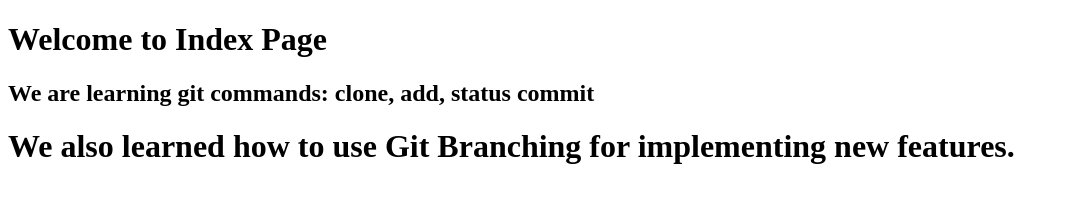
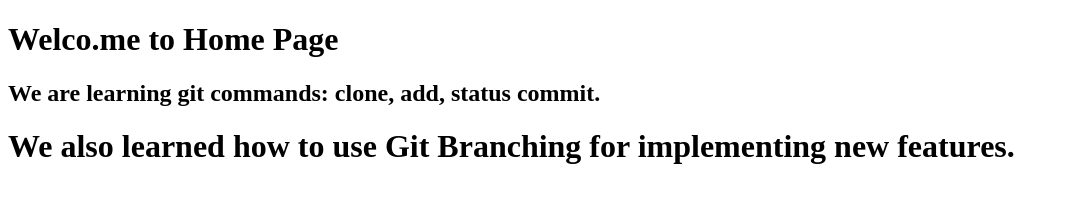
Before and after one commit to Chandan6005/ParvaM-CEC-GenAI-Workshop, a plain HTML site: page index.html in a window 1280 px wide. Shown: the whole page, without its empty margins (0-1069 px from the left). Drawn offline with Linux system fonts and the light colour scheme.

Commit message:
changed the title in index file

```diff
--- a/index.html
+++ b/index.html
@@ -6,8 +6,8 @@
     <title>Document</title>
 </head>
 <body>
-    <h1>Welcome to Index Page</h1>
-    <h2>We are learning git commands: clone, add, status commit</h2>
+    <h1>Welco.me to Home Page</h1>
+    <h2>We are learning git commands: clone, add, status commit.</h2>
     <h1>We also learned how to use Git Branching for implementing new features.</h1>
 </body>
 </html>
```
